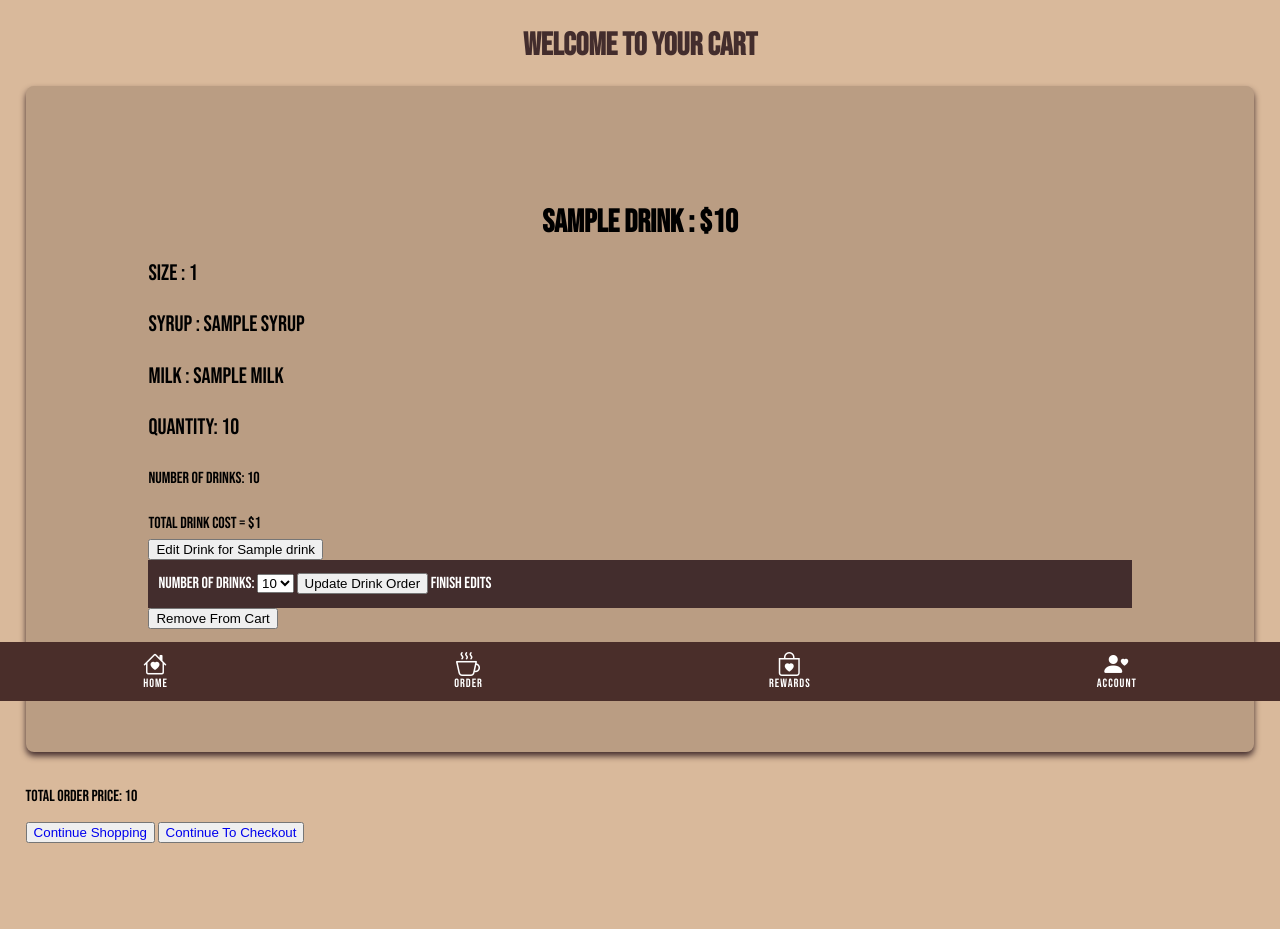
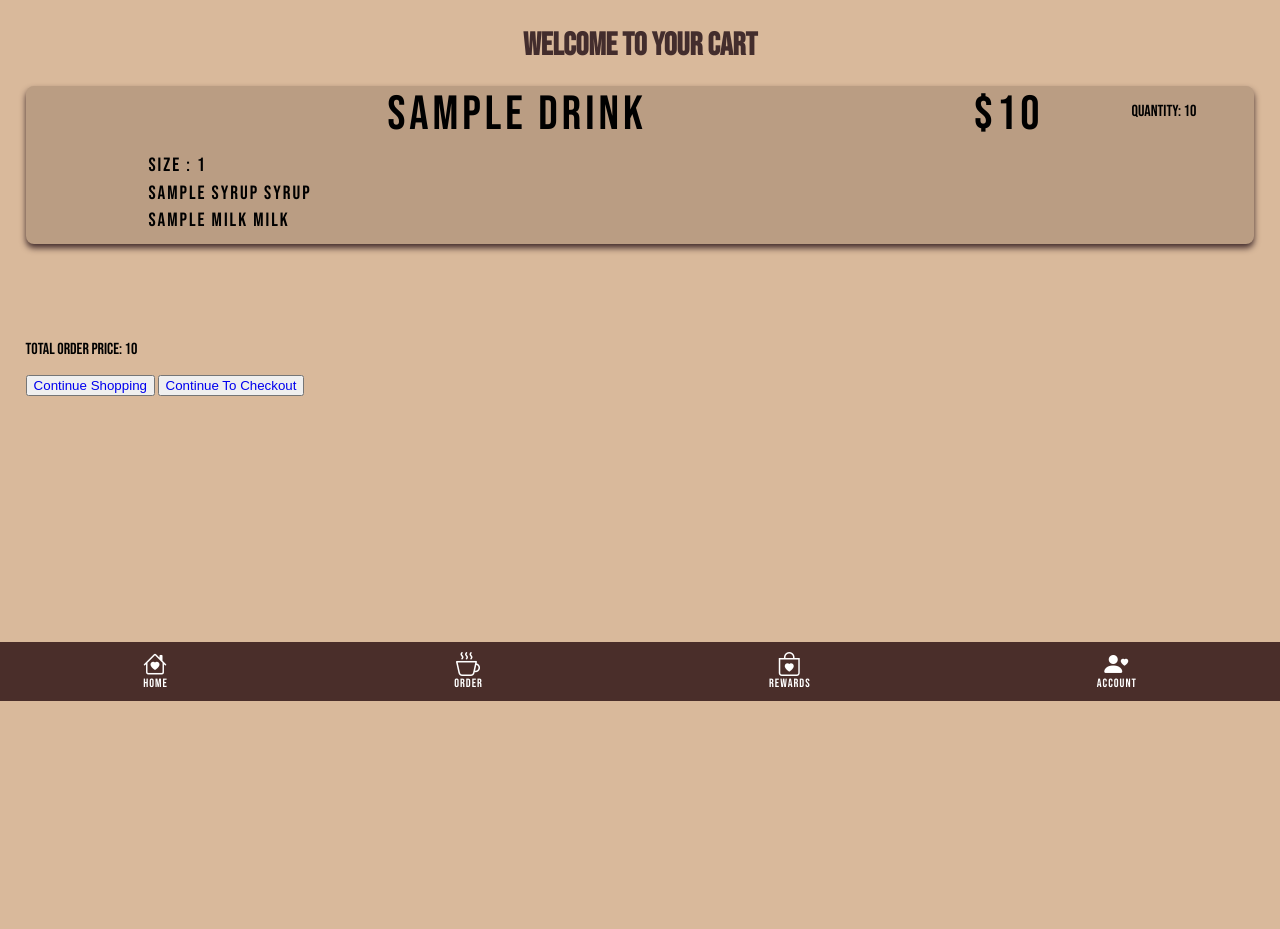
Before and after one commit to mmulvihill13/wishlist, a Django app: template cart/templates/cart/cart.html in a window 1280 px wide. Shown: the part 99-1028 px from the top of the page. After the commit the page ends 800 px from the top, so only its background shows below. Run offline with Django 5.2, Linux system fonts and the light colour scheme; the template is opened without the code that fills it: most values are stand-ins (such as "Sample title", 1, 10 or a date in 2020).

Commit message:
cart html/css changes

```diff
--- a/cart/static/css/cart.css
+++ b/cart/static/css/cart.css
@@ -6,28 +6,49 @@ text-align: center;
     margin: 2%;
 }
 .main-content{
-    display: grid;
-    grid-template-columns: repeat(auto-fit, minmax(250px, 1fr));
+    display: flex;
+    flex-direction: column;
+    align-items: stretch;
     gap: 5%;
 }
 
 .card{
+    display: grid;
+    grid-template-columns: 10% 60% 20% 10%;
     border-radius: 8px;
     background-color: #BA9D83;
     box-shadow: 0 4px 6px #432D2D;
-    line-height: 1.8rem;
-    padding: 10%;
-    gap: 10%;
+    margin-bottom: 5%;
 }
 
 .drink-name{
+    grid-column: 2;
     text-align: center;
-    font-size: 2rem;
+    font-size: 3rem;
+    font-weight: 100;
+    letter-spacing: 4px;
     margin: 0;
+}
+.price{
+    grid-column: 3;
+    text-align: center;
+    font-size: 3rem;
+    font-weight: 100;
+    letter-spacing: 4px;
+    margin: 0;
+
 }
 
 .subcategory{
-    font-size: 1.4rem;
+    grid-column: 2;
+    line-height: .5rem;
+    font-size: 1.2rem;
+    letter-spacing: 2px;
+
+}
+
+.quantity{
+    grid-column: 4;
 }
 
 .modal-content{
--- a/cart/templates/cart/cart.html
+++ b/cart/templates/cart/cart.html
@@ -12,22 +12,25 @@
     {% if cart_drinks %}
         {% for drink in cart_drinks %}
         <div class="card">
-            <h2 class="drink-name">{{drink.drink.name}} : ${{drink.price}} </h2>
-            <p class="subcategory">Size : {{drink.size}}</p>
-            <!-- <label>Size:</label>
-            <select id="select{{ drink.id }}-{{ drink.size }}-{{ drink.milk }}-{{ drink.syrup }}-{{ drink.extra_shots }}">
-                <option value="{{ drink.size }}" selected>{{ drink.size }}</option>
-                <option value="Small" >Small</option>
-                <option value="Medium">Medium</option>
-            </select>
-             -->
-            <p class="subcategory">Syrup : {{drink.syrup}}</p>
-            <p class="subcategory">Milk : {{drink.milk}}</p>
-            <p class="subcategory">Quantity: {{ drink.quantity }}</p>
+            <h2 class="drink-name">{{drink.drink.name}}</h2>
+            <h2 class="price">${{drink.price}}</h2>
+            <p class="quantity">Quantity: {{ drink.quantity }}</p>
             {% if drink.extra_shots == "extra" %}
                 Extra Shots: 1
             {% endif %}
-            <p>Number of Drinks: {{drink.quantity}}</p>
+            <div class="subcategory">
+                <p>Size : {{drink.size}}</p>
+                <!-- <label>Size:</label>
+                <select id="select{{ drink.id }}-{{ drink.size }}-{{ drink.milk }}-{{ drink.syrup }}-{{ drink.extra_shots }}">
+                    <option value="{{ drink.size }}" selected>{{ drink.size }}</option>
+                    <option value="Small" >Small</option>
+                    <option value="Medium">Medium</option>
+                </select>
+                -->
+                <p>{{drink.syrup}} Syrup</p>
+                <p>{{drink.milk}} Milk</p>
+            </div>
+            <!-- <p>Number of Drinks: {{drink.quantity}}</p>
             Total Drink cost = ${{ drink.total_price }}
             <br>
             <button onclick="openModal('customModal{{ drink.drink.name }}--{{drink.size}}--{{drink.id}}--{{drink.milk}}')">Edit Drink for {{ drink.drink.name }}</button>
@@ -56,7 +59,7 @@
              data-extrashots="{{ drink.extra_shots }}"class="btn btn-danger delete-drink">
                 Remove From Cart
             </button>
-
+ -->
         </div>
         {% endfor %}
     </div>
```
